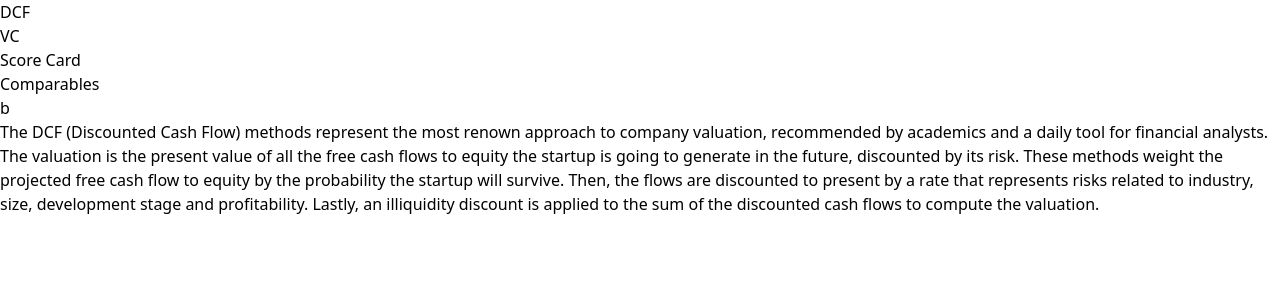
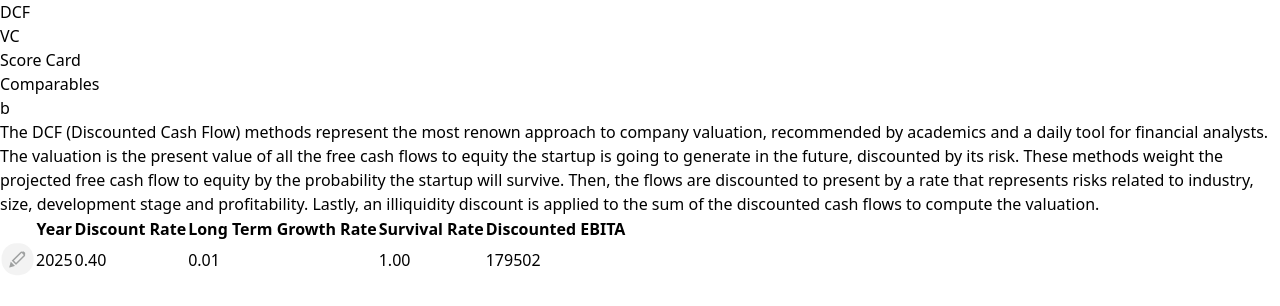
Before and after one commit to arka1002/probable-octo-barnacle, a React (Vite) app: page / in a window 1280 px wide. Shown: the top 306 px of the page. Built offline with nearby package versions, Linux system fonts and the light colour scheme.

Commit message:
push for now

```diff
--- a/src/components/Valuation/DCF.jsx
+++ b/src/components/Valuation/DCF.jsx
@@ -1,11 +1,39 @@
+import { ReactComponent as Pen } from "../../assets/pen.svg";
+
+
 export default function DCF() {
+    const data = {
+        headers: [
+            "Year",
+            "Discount Rate",
+            "Long Term Growth Rate",
+            "Survival Rate",
+            "Discounted EBITA"
+        ],
+        row1: [
+            "2025",
+            "0.40",
+            "0.01",
+            "1.00",
+            "179502"
+        ]
+    }
     return (
         <>
             <div className="bg-white p-7">
                 <div className="text-xs text-[#9F9F9F]">The DCF (Discounted Cash Flow) methods represent the most renown approach to company valuation, recommended by academics and a daily tool for financial analysts. The valuation is the present value of all the free cash flows to equity the startup is going to generate in the future, discounted by its risk. These methods weight the projected free cash flow to equity by the probability the startup will survive. Then, the flows are discounted to present by a rate that represents risks related to industry, size, development stage and profitability. Lastly, an illiquidity discount is applied to the sum of the discounted cash flows to compute the valuation.</div>
+                <table className="w-full py-4">
+                    <tr>
+                        <th scope="col">{` `}</th>
+                        {data.headers.map(header => <th scope="col" className="text-center py-4">{header}</th>)}
+                    </tr>
+                    <tr>
+                        <td className="grid place-items-center py-4"><Pen/></td>
+                        {data.row1.map(row => <td className="text-center py-4">{row}</td>)}
+                    </tr>
+                </table>
             </div>
             <div>
-
             </div>
         </>
     )
```
Also changed, not shown: src/assets/pen.svg (added).
